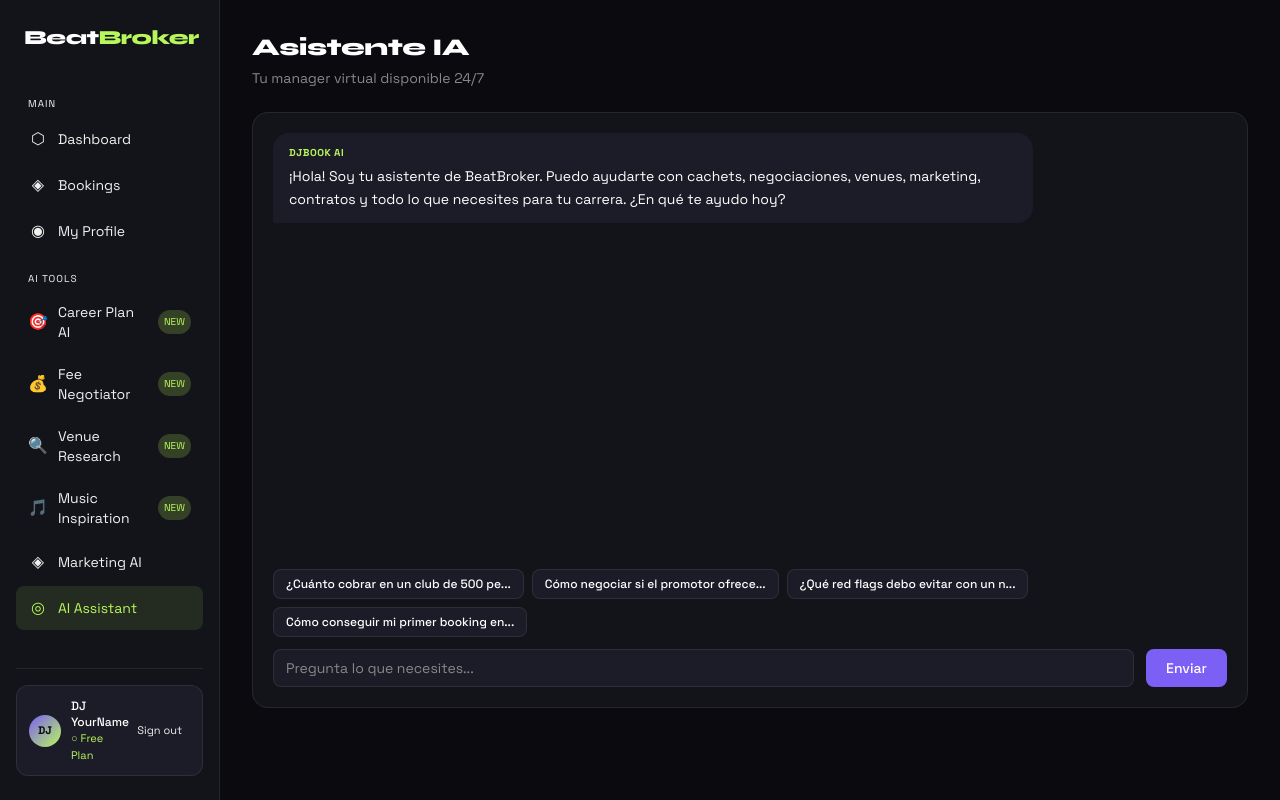
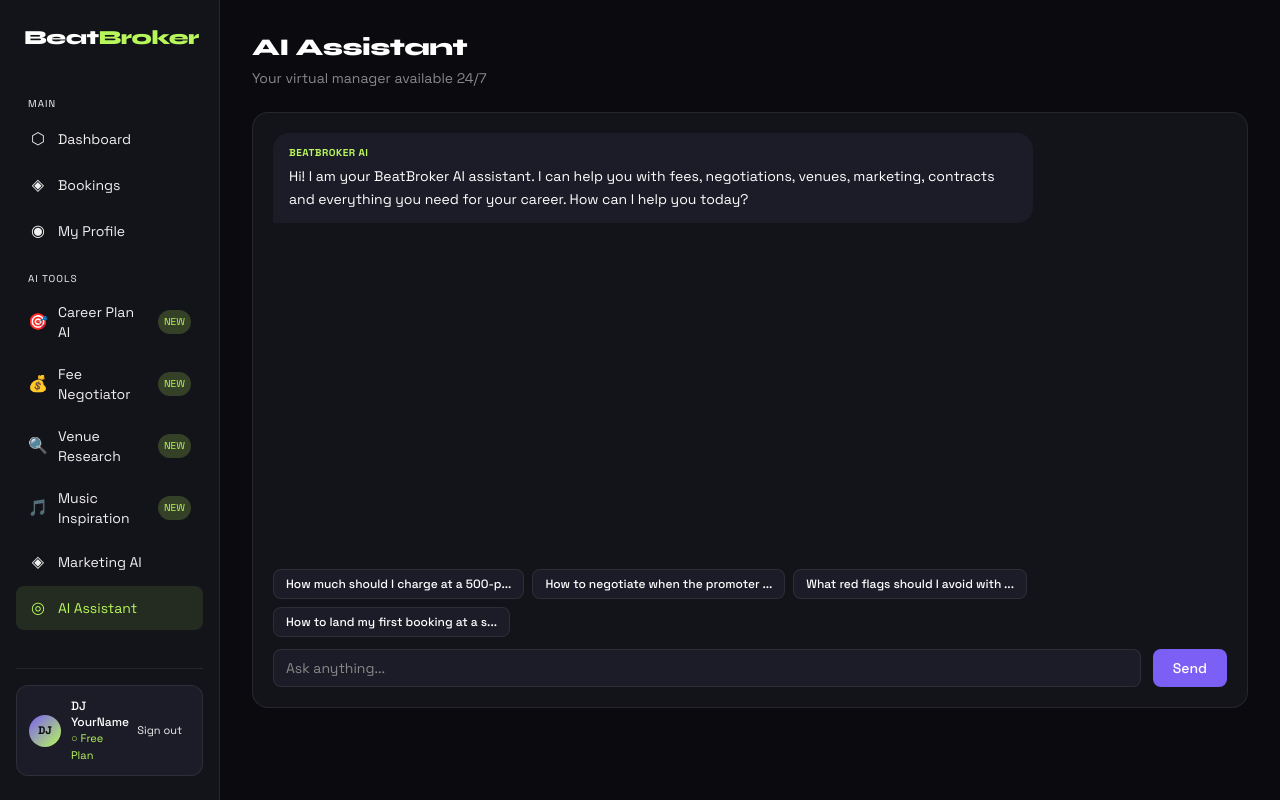
Before and after one commit to arreguiarregui-wq/djbook-pro, a Next.js app: page /chat in a window 1280 px wide. Built offline with nearby package versions, Linux system fonts and the light colour scheme.

Commit message:
feat: translate chat and marketing to English

```diff
--- a/app/chat/page.tsx
+++ b/app/chat/page.tsx
@@ -5,17 +5,17 @@
 interface Message { role: 'user' | 'assistant'; content: string }
 
 const QUICK_PROMPTS = [
-  '¿Cuánto cobrar en un club de 500 personas con 2 años de experiencia?',
-  'Cómo negociar si el promotor ofrece menos de lo que pido',
-  '¿Qué red flags debo evitar con un nuevo promotor?',
-  'Cómo conseguir mi primer booking en un club serio',
-  '¿Qué debe incluir un rider técnico básico?',
-  'Cómo crecer en redes siendo DJ nuevo',
+  'How much should I charge at a 500-person club with 2 years of experience?',
+  'How to negotiate when the promoter offers less than I ask',
+  'What red flags should I avoid with a new promoter?',
+  'How to land my first booking at a serious club',
+  'What should a basic technical rider include?',
+  'How to grow on social media as a new DJ',
 ]
 
 export default function ChatPage() {
   const [messages, setMessages] = useState<Message[]>([
-    { role: 'assistant', content: '¡Hola! Soy tu asistente de BeatBroker. Puedo ayudarte con cachets, negociaciones, venues, marketing, contratos y todo lo que necesites para tu carrera. ¿En qué te ayudo hoy?' }
+    { role: 'assistant', content: 'Hi! I am your BeatBroker AI assistant. I can help you with fees, negotiations, venues, marketing, contracts and everything you need for your career. How can I help you today?' }
   ])
   const [input, setInput] = useState('')
   const [loading, setLoading] = useState(false)
@@ -42,7 +42,7 @@
       const data = await response.json()
       setMessages(prev => [...prev, { role: 'assistant', content: data.result || 'Error' }])
     } catch {
-      setMessages(prev => [...prev, { role: 'assistant', content: 'Error de conexión. Inténtalo de nuevo.' }])
+      setMessages(prev => [...prev, { role: 'assistant', content: 'Connection error. Please try again.' }])
     } finally {
       setLoading(false)
     }
@@ -51,11 +51,10 @@
   return (
     <AppLayout>
       <div>
-        <h1 className="page-title">Asistente IA</h1>
-        <p className="page-sub">Tu manager virtual disponible 24/7</p>
+        <h1 className="page-title">AI Assistant</h1>
+        <p className="page-sub">Your virtual manager available 24/7</p>
 
         <div className="card">
-          {/* Messages */}
           <div className="h-[420px] overflow-y-auto flex flex-col gap-3 mb-4 pr-1">
             {messages.map((msg, i) => (
               <div key={i} className={`flex ${msg.role === 'user' ? 'justify-end' : 'justify-start'}`}>
@@ -65,7 +64,7 @@
                     : 'bg-surface2 text-white rounded-bl-sm'
                 }`}>
                   {msg.role === 'assistant' && (
-                    <div className="text-[10px] text-accent font-semibold tracking-wider mb-1">DJBOOK AI</div>
+                    <div className="text-[10px] text-accent font-semibold tracking-wider mb-1">BEATBROKER AI</div>
                   )}
                   <div className="whitespace-pre-wrap">{msg.content}</div>
                 </div>
@@ -74,7 +73,7 @@
             {loading && (
               <div className="flex justify-start">
                 <div className="bg-surface2 rounded-2xl rounded-bl-sm px-4 py-3">
-                  <div className="text-[10px] text-accent font-semibold tracking-wider mb-1">DJBOOK AI</div>
+                  <div className="text-[10px] text-accent font-semibold tracking-wider mb-1">BEATBROKER AI</div>
                   <div className="flex gap-1">
                     {[0, 1, 2].map(i => (
                       <div key={i} className="w-1.5 h-1.5 rounded-full bg-muted animate-bounce" style={{ animationDelay: `${i * 0.2}s` }} />
@@ -86,7 +85,6 @@
             <div ref={bottomRef} />
           </div>
 
-          {/* Quick prompts */}
           <div className="flex gap-2 flex-wrap mb-3">
             {QUICK_PROMPTS.slice(0, 4).map(p => (
               <button key={p} className="btn-ghost text-xs py-1.5 px-3" onClick={() => send(p)} disabled={loading}>
@@ -95,18 +93,17 @@
             ))}
           </div>
 
-          {/* Input */}
           <div className="flex gap-3">
             <input
               className="form-input flex-1"
-              placeholder="Pregunta lo que necesites..."
+              placeholder="Ask anything..."
               value={input}
               onChange={e => setInput(e.target.value)}
               onKeyDown={e => e.key === 'Enter' && !e.shiftKey && send()}
               disabled={loading}
             />
             <button className="btn-accent2 px-5" onClick={() => send()} disabled={loading || !input.trim()}>
-              Enviar
+              Send
             </button>
           </div>
         </div>
--- a/app/marketing/page.tsx
+++ b/app/marketing/page.tsx
@@ -3,9 +3,9 @@
 import AppLayout from '@/components/layout/AppLayout'
 
 const TOOLS = [
-  { id: 'bio', icon: '✦', title: 'Bio profesional', desc: 'Para Resident Advisor, Instagram o tu web', f1: 'Géneros musicales', f2: 'Ciudad / País', f3: 'Años de experiencia, clubs, logros...' },
-  { id: 'post', icon: '◈', title: 'Post de Instagram', desc: 'Anuncia tu próxima actuación', f1: 'Género del set', f2: 'Nombre del venue/evento', f3: 'Fecha, hora, co-lineup, ambiente especial...' },
-  { id: 'email', icon: '◎', title: 'Email de propuesta', desc: 'Para promotores y clubs', f1: 'Tu género/estilo', f2: 'Club / festival objetivo', f3: 'Tu experiencia y disponibilidad...' },
+  { id: 'bio', icon: '✦', title: 'Professional Bio', desc: 'For Resident Advisor, Instagram or your website', f1: 'Musical genres', f2: 'City / Country', f3: 'Years of experience, clubs, achievements...' },
+  { id: 'post', icon: '◈', title: 'Instagram Post', desc: 'Announce your next gig', f1: 'Set genre', f2: 'Venue / event name', f3: 'Date, time, co-lineup, special atmosphere...' },
+  { id: 'email', icon: '◎', title: 'Booking Proposal Email', desc: 'For promoters and clubs', f1: 'Your genre / style', f2: 'Target club / festival', f3: 'Your experience and availability...' },
 ]
 
 export default function MarketingPage() {
@@ -43,7 +43,7 @@
       setTimeout(() => setProgress(0), 800)
     } catch {
       clearInterval(iv)
-      setResult('Error de conexión.')
+      setResult('Connection error.')
     } finally {
       setLoading(false)
     }
@@ -52,8 +52,8 @@
   return (
     <AppLayout>
       <div>
-        <h1 className="page-title">Marketing con IA</h1>
-        <p className="page-sub">Genera contenido profesional en segundos</p>
+        <h1 className="page-title">AI Marketing</h1>
+        <p className="page-sub">Generate professional content in seconds</p>
 
         <div className="grid grid-cols-3 gap-4 mb-6">
           {TOOLS.map(t => (
@@ -75,11 +75,11 @@
 
         <div className="card">
           {!tool ? (
-            <p className="text-muted text-sm">Selecciona una herramienta arriba para empezar.</p>
+            <p className="text-muted text-sm">Select a tool above to get started.</p>
           ) : (
             <div>
-              <div className="section-title">{tool.icon} {tool.title}</div>
-              <div className="grid grid-cols-2 gap-3 mb-3">
+              <div className="text-sm font-medium text-white mb-4">{tool.title}</div>
+              <div className="space-y-3 mb-4">
                 <div>
                   <label className="form-label">{tool.f1}</label>
                   <input className="form-input" value={f1} onChange={e => setF1(e.target.value)} placeholder={tool.f1} />
@@ -88,30 +88,27 @@
                   <label className="form-label">{tool.f2}</label>
                   <input className="form-input" value={f2} onChange={e => setF2(e.target.value)} placeholder={tool.f2} />
                 </div>
+                <div>
+                  <label className="form-label">Additional details</label>
+                  <textarea className="form-input" value={f3} onChange={e => setF3(e.target.value)} placeholder={tool.f3} rows={3} />
+                </div>
               </div>
-              <div className="mb-4">
-                <label className="form-label">{tool.f3}</label>
-                <textarea className="form-input" value={f3} onChange={e => setF3(e.target.value)} placeholder={tool.f3} rows={2} />
-              </div>
-              <button className="btn-primary" onClick={generate} disabled={loading}>
-                {loading ? '⟳ Generando...' : '✦ Generar con IA'}
+
+              {progress > 0 && (
+                <div className="h-1 bg-surface2 rounded-full mb-4 overflow-hidden">
+                  <div className="h-full bg-accent2 rounded-full transition-all duration-300" style={{ width: `${progress}%` }} />
+                </div>
+              )}
+
+              <button className="btn-primary w-full mb-4" onClick={generate} disabled={loading || !f1}>
+                {loading ? 'Generating...' : 'Generate with AI →'}
               </button>
-            </div>
-          )}
 
-          {progress > 0 && (
-            <div className="h-0.5 bg-surface2 rounded mt-4 overflow-hidden">
-              <div className="h-full bg-accent rounded transition-all duration-300" style={{ width: `${progress}%` }} />
-            </div>
-          )}
-
-          {result && (
-            <div className="mt-4">
-              <div className="generated-content">{result}</div>
-              <div className="flex gap-2 mt-3">
-                <button className="btn-ghost text-sm py-1.5 px-3" onClick={generate}>↻ Regenerar</button>
-                <button className="btn-primary text-sm py-1.5 px-3" onClick={() => navigator.clipboard.writeText(result)}>Copiar</button>
-              </div>
+              {result && (
+                <div className="bg-surface2 rounded-xl p-4 text-sm text-white whitespace-pre-wrap leading-relaxed">
+                  {result}
+                </div>
+              )}
             </div>
           )}
         </div>
```
Also changed, not shown: 2 other files (tests, documents, lock files or other folders).
